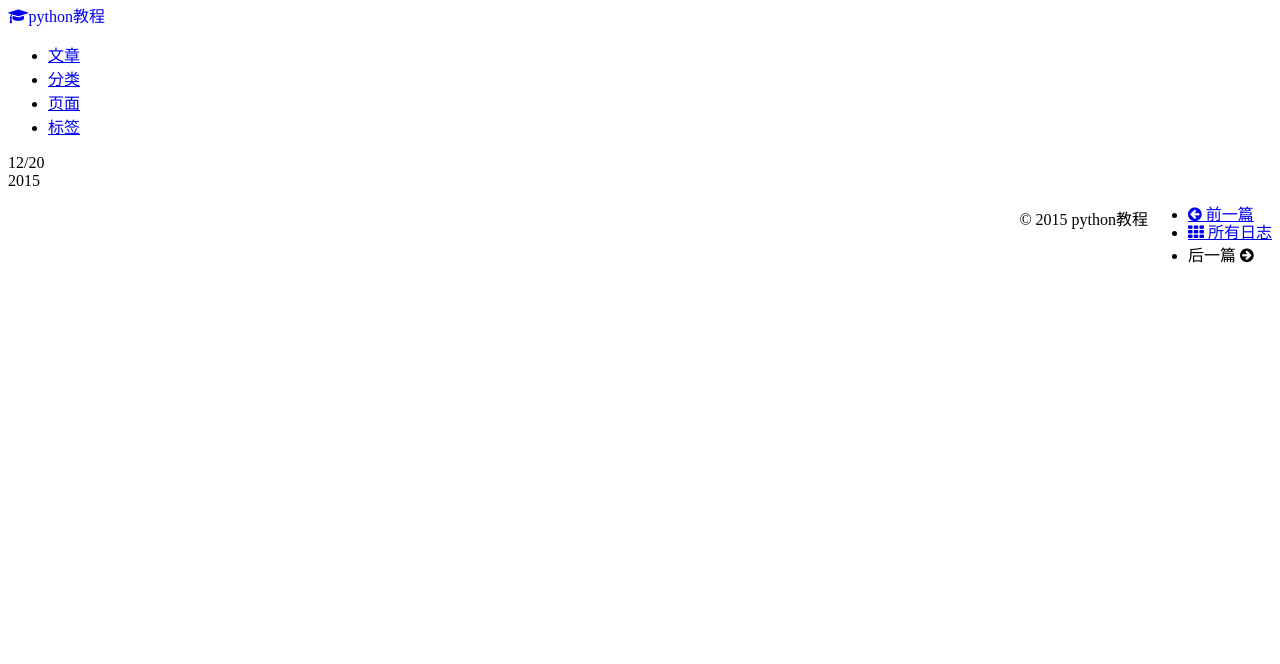
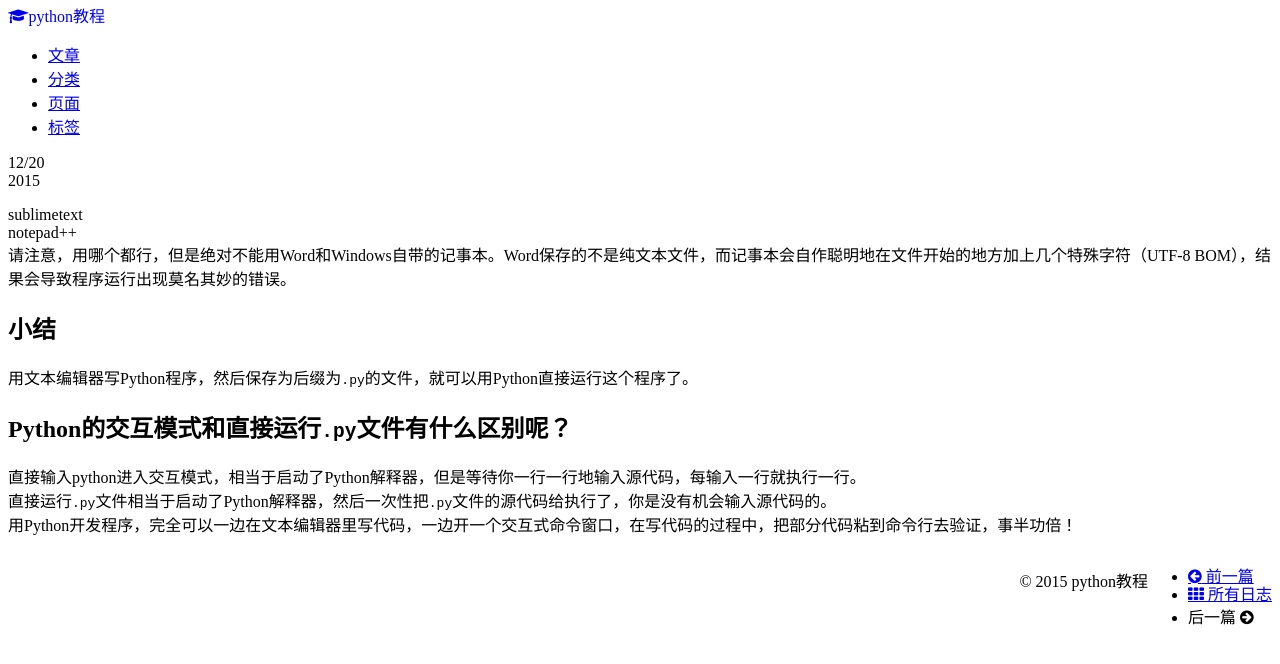
Before and after one commit to pythonjiaocheng/pythonjiaocheng.github.io, a Jekyll site: the page built from _posts/python2_7/2015-12-20-python-使用文本编辑器.md, in a window 1280 px wide. Shown: the top 664 px of the page. Built offline with Jekyll 4.4.1, drawn with Linux system fonts in a browser that asks for light colours; nearby versions of some CDN libraries.

Commit message:
必须要填写才填写的

```diff
--- a/_posts/python2_7/2015-12-20-python-使用文本编辑器.md
+++ b/_posts/python2_7/2015-12-20-python-使用文本编辑器.md
@@ -1,9 +1,23 @@
 ---
 layout: post
 title: "python 使用文本编辑器"
-category: 新闻
+category: python2.7
 duoshuo: true
 mydate : 2015-12-20-13-19-00
 description: "python 使用文本编辑器"
-tags: [新闻]
+tags: [python2.7]
 ---
+sublimetext
+notepad++
+请注意，用哪个都行，但是绝对不能用Word和Windows自带的记事本。Word保存的不是纯文本文件，而记事本会自作聪明地在文件开始的地方加上几个特殊字符（UTF-8 BOM），结果会导致程序运行出现莫名其妙的错误。
+
+##小结
+
+用文本编辑器写Python程序，然后保存为后缀为`.py`的文件，就可以用Python直接运行这个程序了。
+
+##Python的交互模式和直接运行`.py`文件有什么区别呢？
+
+
+直接输入python进入交互模式，相当于启动了Python解释器，但是等待你一行一行地输入源代码，每输入一行就执行一行。
+直接运行`.py`文件相当于启动了Python解释器，然后一次性把`.py`文件的源代码给执行了，你是没有机会输入源代码的。
+用Python开发程序，完全可以一边在文本编辑器里写代码，一边开一个交互式命令窗口，在写代码的过程中，把部分代码粘到命令行去验证，事半功倍！
```
Also changed, not shown: 1 other file.
